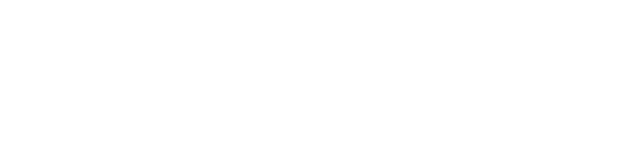
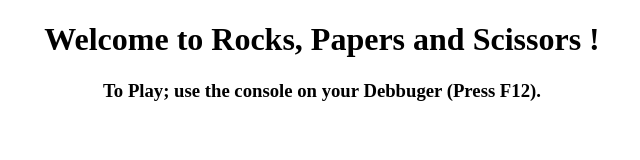
Before and after one commit to Shine0111/rock-paper-scissors, a plain HTML site: page index.html in a window 1280 px wide. Shown: the whole page, without its empty margins (318-958 px from the left). Drawn offline with Linux system fonts and the light colour scheme.

Commit message:
Add a simple text on HomePage

```diff
--- a/index.html
+++ b/index.html
@@ -8,6 +8,7 @@
 </head>
 <script src="javascript\script.js"></script>
 <body>
-
+    <h1 style="text-align:center">Welcome to Rocks, Papers and Scissors !</h1>
+    <h3 style="text-align:center">To Play; use the console on your Debbuger (Press F12).</h3>
 </body>
 </html>
```
